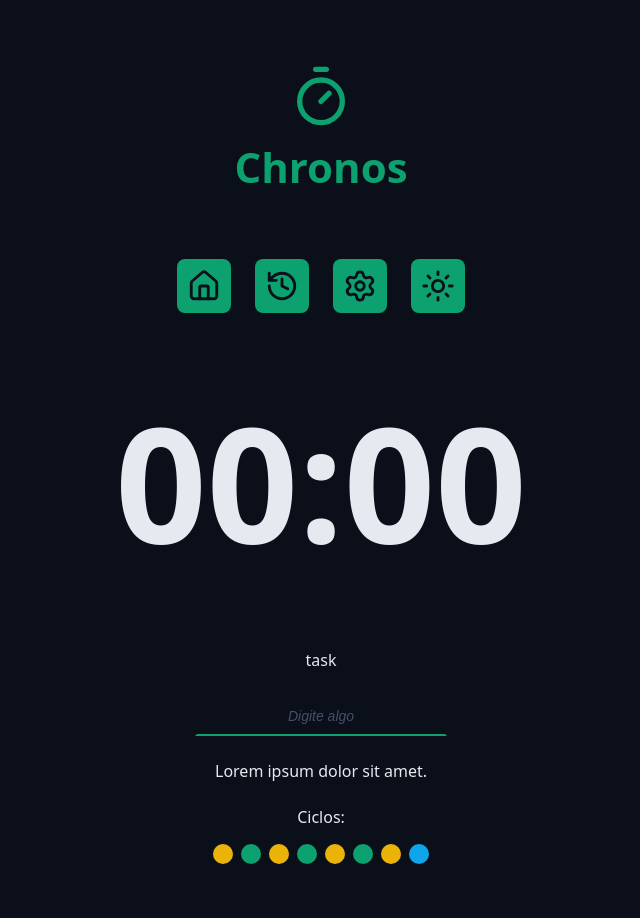
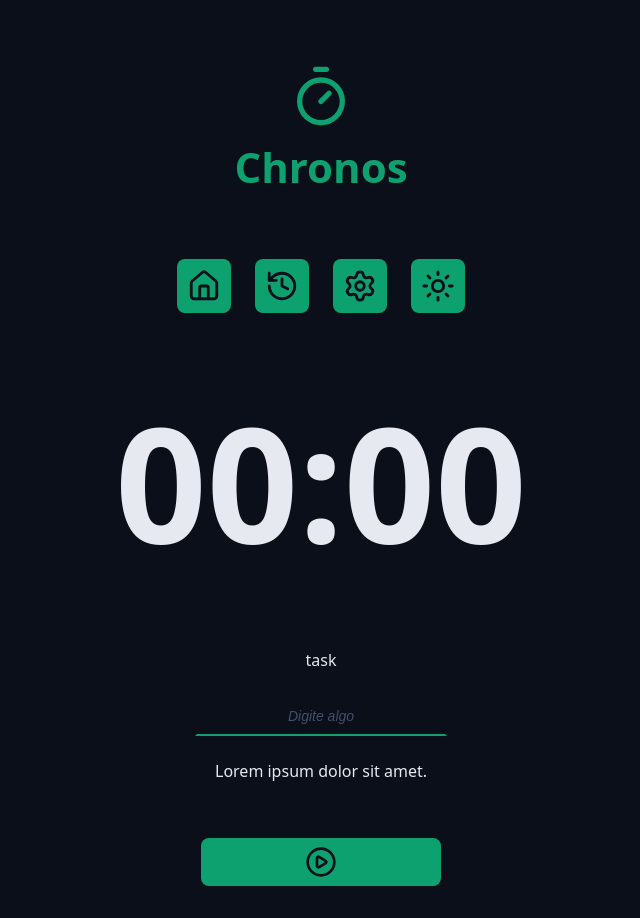
Before and after one commit to rfreitas16/chronos-pomodoro, a React app: page / in a window 1280 px wide. Shown: the top 918 px of the page, without its empty margins (319-959 px from the left). Built offline with nearby package versions, Linux system fonts and the light colour scheme; the HTML template or start-up script is replaced by a standard one.

Commit message:
criando array para exibir bolinhas dos ciclos

```diff
--- a/src/components/Cycles/index.tsx
+++ b/src/components/Cycles/index.tsx
@@ -1,19 +1,37 @@
+import { useTaskContext } from '../../contexts/TaskContext/useTaskContext';
+import { getNextCycle } from '../../utils/getNextCycle';
+import { getnextCycleType } from '../../utils/getNextCycleType';
 import styles from './styles.module.css';
 
 export function Cycles() {
+  const { state } = useTaskContext();
+
+  const cycleSteps = Array.from({ length: state.currentCycle });
+
+  const cycleDescriptionMap = {
+    workTime: 'foco',
+    shortBreakTime: 'descanso curto',
+    longBreakTime: 'descanso longo',
+  };
+
   return (
     <div className={styles.cycles}>
       <span>Ciclos:</span>
 
       <div className={styles.cycleDots}>
-        <span className={`${styles.cycleDot} ${styles.workTime}`}></span>
-        <span className={`${styles.cycleDot} ${styles.shortBreakTime}`}></span>
-        <span className={`${styles.cycleDot} ${styles.workTime}`}></span>
-        <span className={`${styles.cycleDot} ${styles.shortBreakTime}`}></span>
-        <span className={`${styles.cycleDot} ${styles.workTime}`}></span>
-        <span className={`${styles.cycleDot} ${styles.shortBreakTime}`}></span>
-        <span className={`${styles.cycleDot} ${styles.workTime}`}></span>
-        <span className={`${styles.cycleDot} ${styles.longBreakTime}`}></span>
+        {cycleSteps.map((_, index) => {
+          const nextCycle = getNextCycle(index);
+          const nextCycleType = getnextCycleType(nextCycle);
+          return (
+            <span
+              key={`${nextCycleType}_${nextCycle}`}
+              className={`${styles.cycleDot} ${styles[nextCycleType]}`}
+              aria-label={`Indicador de ciclo de ${cycleDescriptionMap[nextCycleType]}`}
+              title={`Indicador de ciclo de ${cycleDescriptionMap[nextCycleType]}`}
+            ></span>
+          );
+        })}
+        {/* <span className={`${styles.cycleDot} ${styles.workTime}`}></span> */}
       </div>
     </div>
   );
--- a/src/components/MainForm/index.tsx
+++ b/src/components/MainForm/index.tsx
@@ -68,9 +68,11 @@
       <div className='formRow'>
         <p>Lorem ipsum dolor sit amet.</p>
       </div>
+      {state.currentCycle > 0 && (
       <div className='formRow'>
         <Cycles />
       </div>
+      )}
       <div className='formRow'>
         <DefaultButton icon={<PlayCircleIcon />} />
       </div>
```
